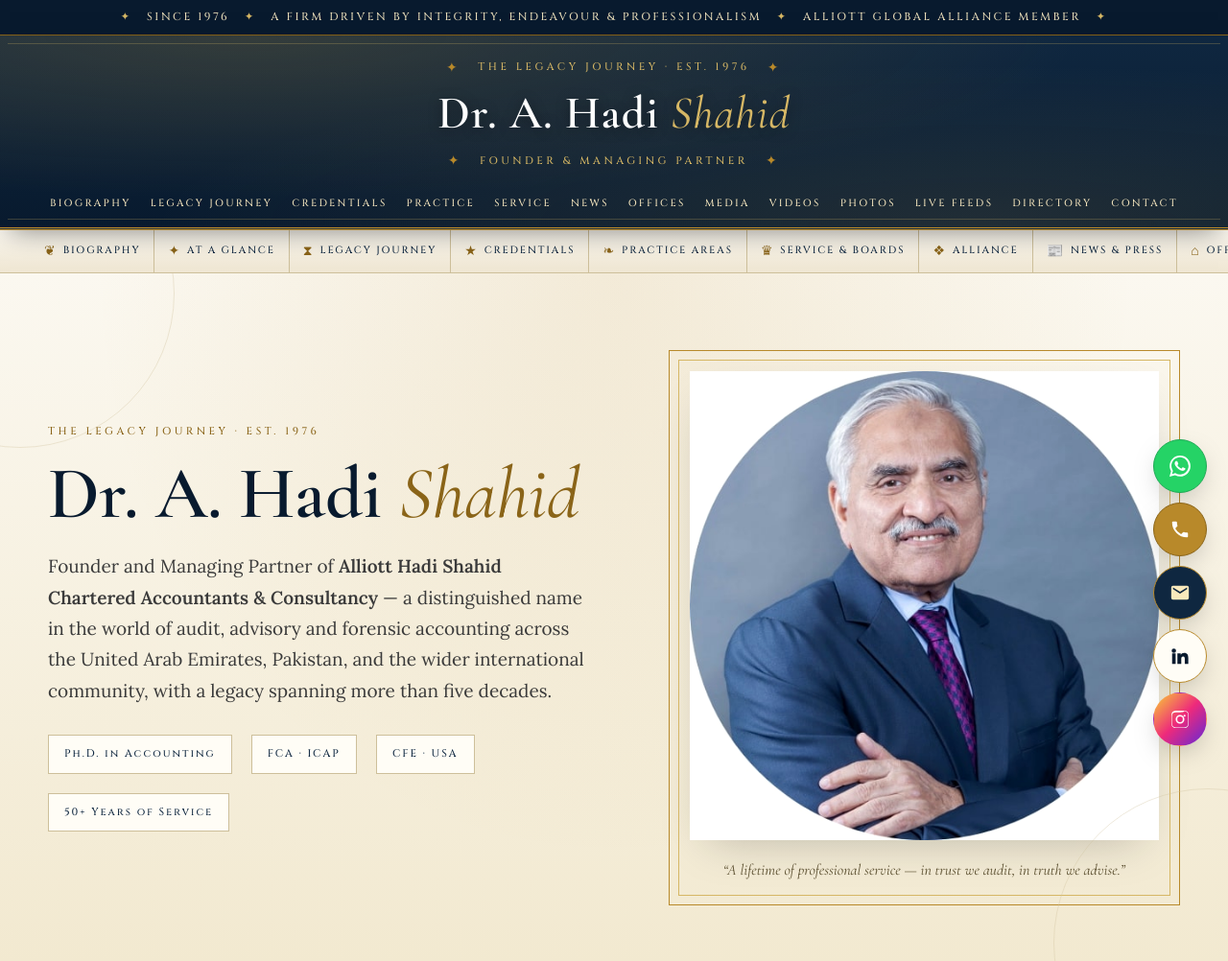
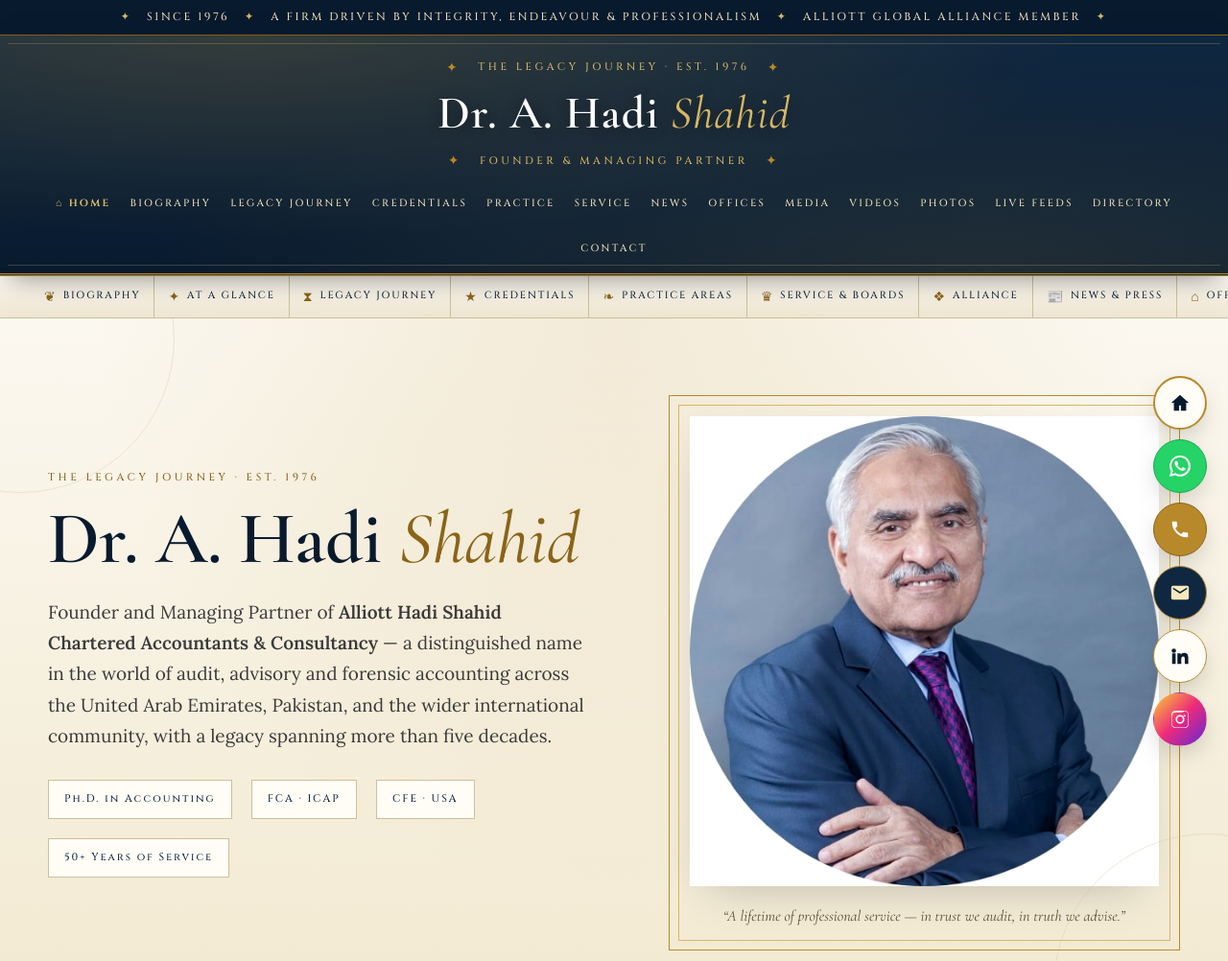
Before and after one commit to azizsaif1967-afk/drhadishahid-com, a plain HTML site: page legacy.html in a window 1280 px wide. Shown: the top 1002 px of the page at 96% size. Drawn offline with nearby package versions, Linux system fonts and the light colour scheme; a script that the page names is missing.

Commit message:
Add persistent Home button on every page

```diff
--- a/legacy.html
+++ b/legacy.html
@@ -847,10 +847,11 @@
 <header class="nav">
   <div class="nav-inner">
     <div class="brand">The Legacy Journey · Est. 1976</div>
-    <div class="brand-name">Dr. A. Hadi <em>Shahid</em></div>
+    <a href="./index.html" style="text-decoration:none" title="Return to Home"><div class="brand-name">Dr. A. Hadi <em>Shahid</em></div></a>
     <div class="brand">Founder &amp; Managing Partner</div>
     <nav>
       <ul>
+        <li><a href="./index.html" style="color:var(--gold-light);font-weight:bold">⌂ Home</a></li>
         <li><a href="#biography">Biography</a></li>
         <li><a href="#journey">Legacy Journey</a></li>
         <li><a href="#credentials">Credentials</a></li>
@@ -2069,6 +2070,12 @@
 <!-- Floating contact bar -->
 <div class="float-bar">
   <div class="fbtn-wrap">
+    <a class="fbtn" href="./index.html" aria-label="Home" style="background:#fffdf6;border:2px solid var(--gold);color:var(--navy-deep)">
+      <svg viewBox="0 0 24 24" fill="currentColor"><path d="M12 3 2 12h3v9h6v-6h2v6h6v-9h3L12 3Z"/></svg>
+    </a>
+    <span class="float-label">Home</span>
+  </div>
+  <div class="fbtn-wrap">
     <a class="fbtn wa" href="https://wa.me/97142227355" target="_blank" rel="noopener" aria-label="WhatsApp">
       <svg viewBox="0 0 24 24" fill="currentColor"><path d="M20.52 3.48A11.94 11.94 0 0 0 12.05 0C5.5 0 .2 5.3.2 11.85c0 2.09.55 4.13 1.6 5.93L0 24l6.38-1.67a11.86 11.86 0 0 0 5.67 1.44h.01c6.55 0 11.85-5.3 11.85-11.85 0-3.17-1.23-6.15-3.39-8.44ZM12.06 21.6h-.01a9.74 9.74 0 0 1-4.96-1.36l-.36-.21-3.79.99 1.01-3.7-.23-.38a9.72 9.72 0 0 1-1.5-5.19c0-5.37 4.38-9.74 9.76-9.74 2.6 0 5.04 1.02 6.88 2.85a9.66 9.66 0 0 1 2.85 6.89c0 5.38-4.38 9.85-9.65 9.85Zm5.57-7.3c-.3-.15-1.8-.89-2.08-.99-.28-.1-.48-.15-.69.15-.2.3-.79.99-.97 1.19-.18.2-.36.22-.66.07-.3-.15-1.28-.47-2.43-1.5-.9-.8-1.51-1.79-1.69-2.09-.18-.3-.02-.46.13-.61.13-.13.3-.35.45-.52.15-.17.2-.3.3-.5.1-.2.05-.37-.02-.52-.07-.15-.69-1.66-.94-2.28-.25-.6-.5-.52-.69-.53l-.59-.01c-.2 0-.52.07-.79.37-.28.3-1.04 1.02-1.04 2.48s1.06 2.88 1.21 3.08c.15.2 2.09 3.18 5.07 4.46.71.3 1.27.48 1.7.62.71.22 1.36.19 1.87.12.57-.09 1.8-.73 2.05-1.44.25-.71.25-1.31.17-1.44-.07-.13-.27-.2-.57-.35Z"/></svg>
     </a>
```
Also changed, not shown: index.html (+3 -0 lines), privacy.html (+2 -1 lines).
